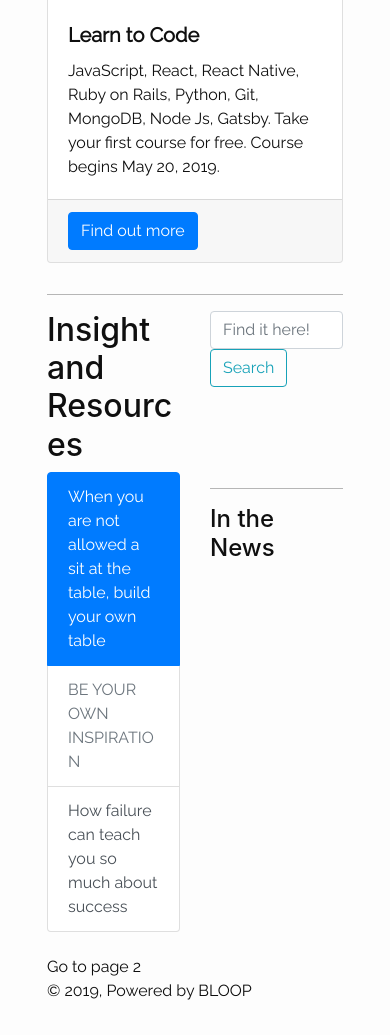
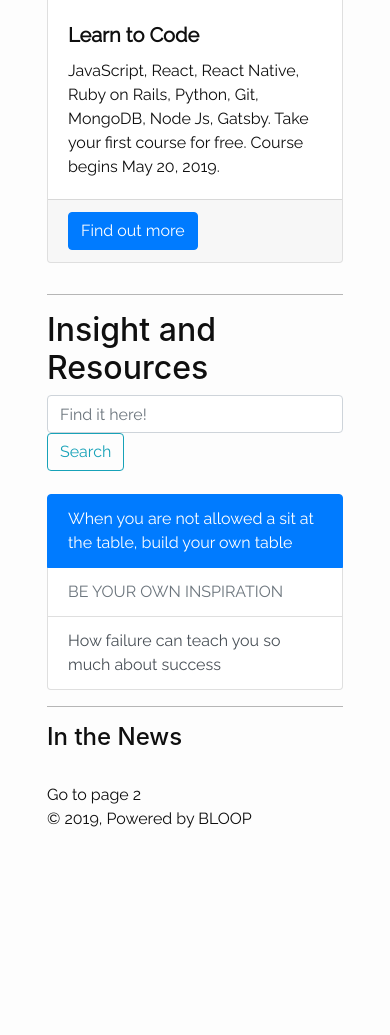
Before and after one commit to buzzedison/gatsbywebsie, a Gatsby site: page / in a window 390 px wide. Shown: the part 1183-2218 px from the top of the page. After the commit the page ends 2046 px from the top, so only its background shows below. Built offline with nearby package versions, Linux system fonts and the light colour scheme; Gatsby itself is replaced by a stand-in of ours.

Commit message:
responsive grid edit

```diff
--- a/src/components/main.js
+++ b/src/components/main.js
@@ -77,10 +77,10 @@ class MainHeader extends React.Component {
           </Col>
         </Row>
         <Row>
-          <Col xs="6">
+          <Col sm={6}>
             <h2> Insight and Resources</h2>
           </Col>
-          <Col xs="6">
+          <Col sm={6}>
             <Form inline>
               <FormControl
                 type="text"
@@ -92,7 +92,7 @@ class MainHeader extends React.Component {
           </Col>
         </Row>
         <Row>
-          <Col xs="6">
+          <Col sm={6}>
             <ListGroup defaultActiveKey="#link1">
               <ListGroup.Item action href="#link1">
                 When you are not allowed a sit at the table, build your own
@@ -107,7 +107,7 @@ class MainHeader extends React.Component {
             </ListGroup>
           </Col>
 
-          <Col xs="6">
+          <Col sm={6}>
             <hr />
             <h4> In the News </h4>
           </Col>
```
